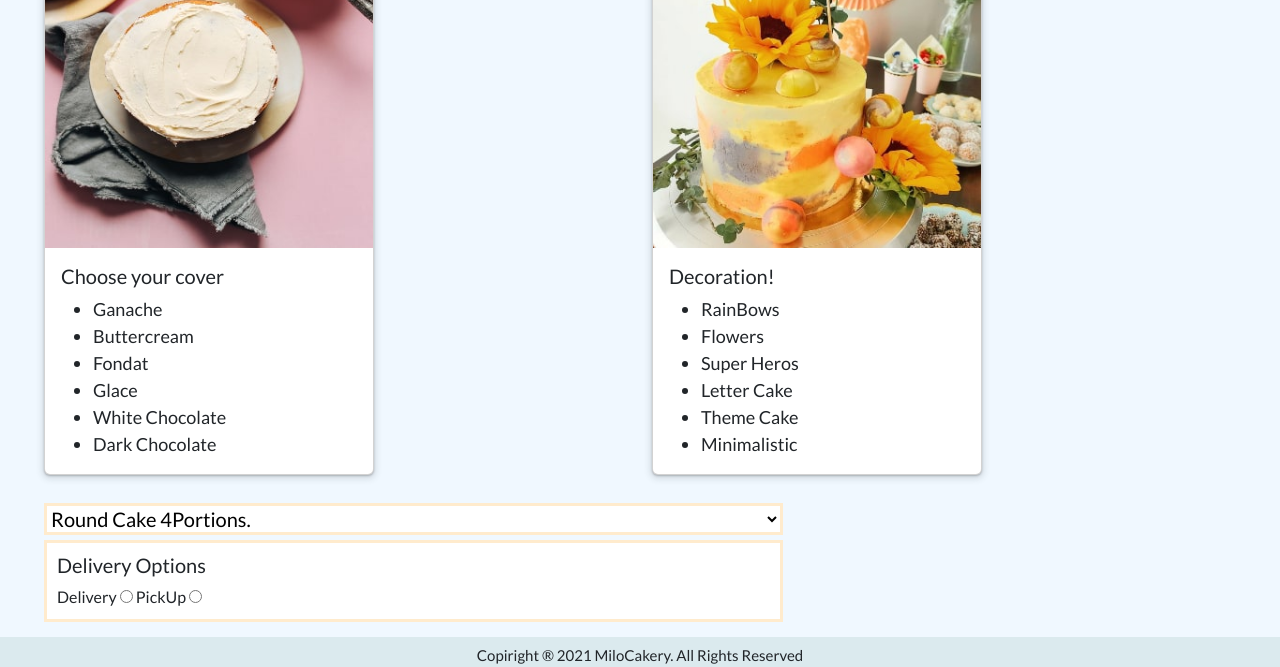
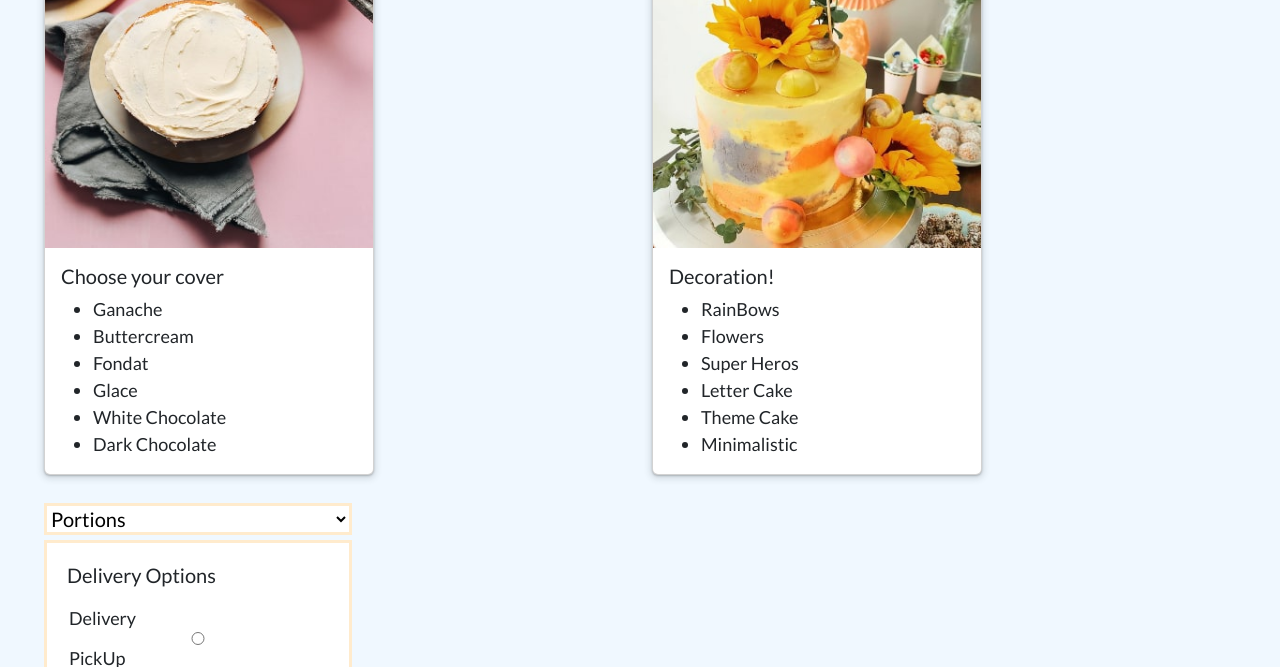
Before and after one commit to TrellixVulnTeam/10_MilocakeryPoncio_SEO_NNZM, a website: page pages/howtoorder.html in a window 1280 px wide. Shown: the part 1359-2026 px from the top of the page. Drawn offline with nearby package versions, Linux system fonts and the light colour scheme.

Commit message:
entrega3

```diff
--- /dev/null
+++ b/assets/scss/_aboutus.scss
@@ -0,0 +1,5 @@
+.aboutus {
+    font-size: 20px;
+    font-family: 'Lato', sans-serif;
+
+}
--- a/assets/scss/_howtoorder.scss
+++ b/assets/scss/_howtoorder.scss
@@ -12,14 +12,12 @@
     margin: 2px;
 }
 .lista{
-    width: 60%;
+    width: 25%;
     font-size: 20px;
     border: solid $colorborde;
     margin: 20px 25px 5px 20px;
     font-family: 'Lato', sans-serif;
-    background-color: white;
-    justify-content: center;
-    align-items: center;
+    background-color: rgb(255, 255, 255);
 }
 .delivery{
     border: solid $colorborde;
@@ -28,8 +26,14 @@
     margin-left: 20px;
     font-family: 'Lato', sans-serif;
     background-color: white;
-    width: 60%;
+    width: 25%;
 }
 .deliveryoptions {
+    display: flex;
     font-size: 20px;
+    padding: 10px;
+    flex-direction: column;
 }
+.label {
+    font-size: 18px;
+}
--- a/assets/scss/style.scss
+++ b/assets/scss/style.scss
@@ -1,4 +1,4 @@
-@import "footer.scss";
+@import "footerportada.scss";
 @import "index.scss";
 @import "aboutus.scss";
 @import "howtoorder";
--- a/pages/howtoorder.html
+++ b/pages/howtoorder.html
@@ -57,7 +57,7 @@
       </div>
     </header>
     <main class="container-fluid">
-      <div id="carouselExampleCaptions" class="carousel slide data-bs-ride="false">
+      <div id="carouselExampleCaptions" class="carousel slide portada1" data-bs-ride="false">
         <div class="carousel-indicators">
           <button type="button" data-bs-target="#carouselExampleCaptions" data-bs-slide-to="0" class="active" aria-current="true" aria-label="Slide 1"></button>
           <button type="button" data-bs-target="#carouselExampleCaptions" data-bs-slide-to="1" aria-label="Slide 2"></button>
@@ -152,11 +152,12 @@
         </div>
       </div>
       <select name="CakeSize" class="lista">
-          <option value="s">Round Cake 4Portions.</option>
-          <option value="m">Round Cake 10-15Portions</option>
-          <option value="l">Round Cake 15-20Portions</option>
+        <option value="0">Portions</option>
+        <option value="s">4 Portions</option>
+        <option value="m">10-15 Portions</option>
+        <option value="l">15-20 Portions</option>
       </select>
-      <div class="delivery">
+      <div class="row delivery">
           <h3 class="deliveryoptions">Delivery Options</h3>
           <label for="DeliveryOptions" class="label">Delivery</label>
           <input type="radio"  name="Envio"  value="D">
```
Also changed, not shown: index.html (+1 -1 lines), pages/aboutus.html (+6 -4 lines), pages/contactus.html (+1 -1 lines), pages/gallery.html (+1 -1 lines), assets/css/style.css, assets/scss/_footerportada.scss (renamed from assets/scss/_footer.scss).
